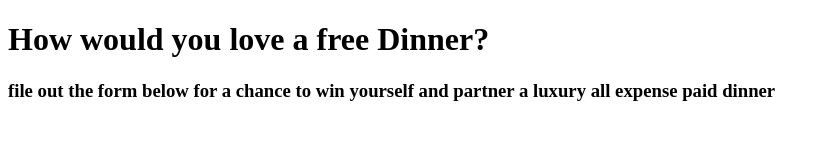
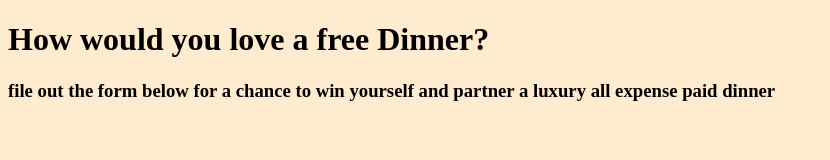
Before and after one commit to saorji/deployment-lab, a website: page index.html in a window 1280 px wide. Shown: the whole page, without its empty margins (0-830 px from the left). Drawn offline with Linux system fonts and the light colour scheme; files that its build step writes are made by us from their sources.

Commit message:
background added

```diff
--- a/index.html
+++ b/index.html
@@ -4,6 +4,7 @@
     <meta charset="UTF-8">
     <meta http-equiv="X-UA-Compatible" content="IE=edge">
     <meta name="viewport" content="width=device-width, initial-scale=1.0">
+    <link rel="stylesheet" href="./deployment/style.css">
     <title>Deployment Testing</title>
 </head>
 <body>
--- /dev/null
+++ b/style.css
@@ -0,0 +1,3 @@
+body {
+    background-color: blanchedalmond;
+}
```
